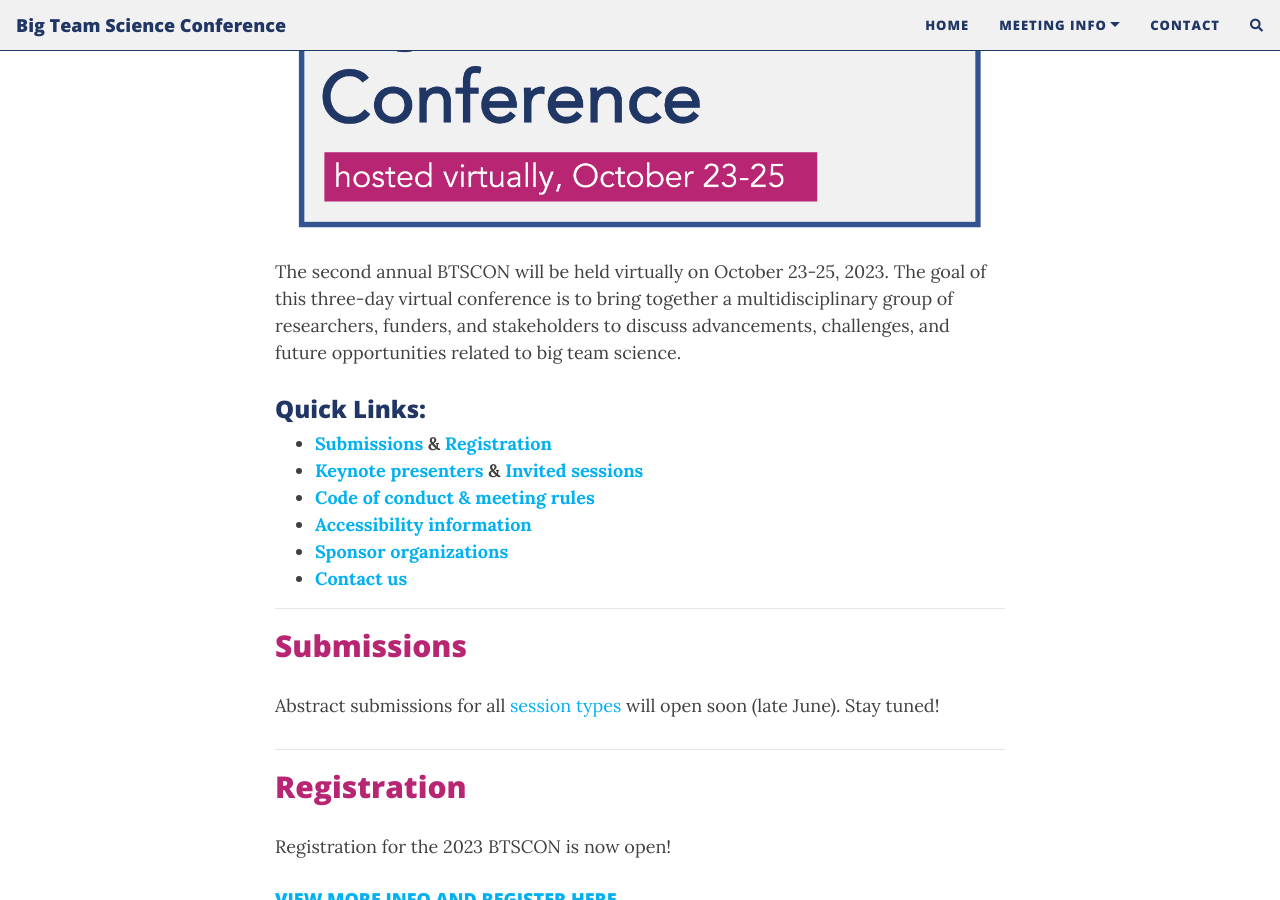
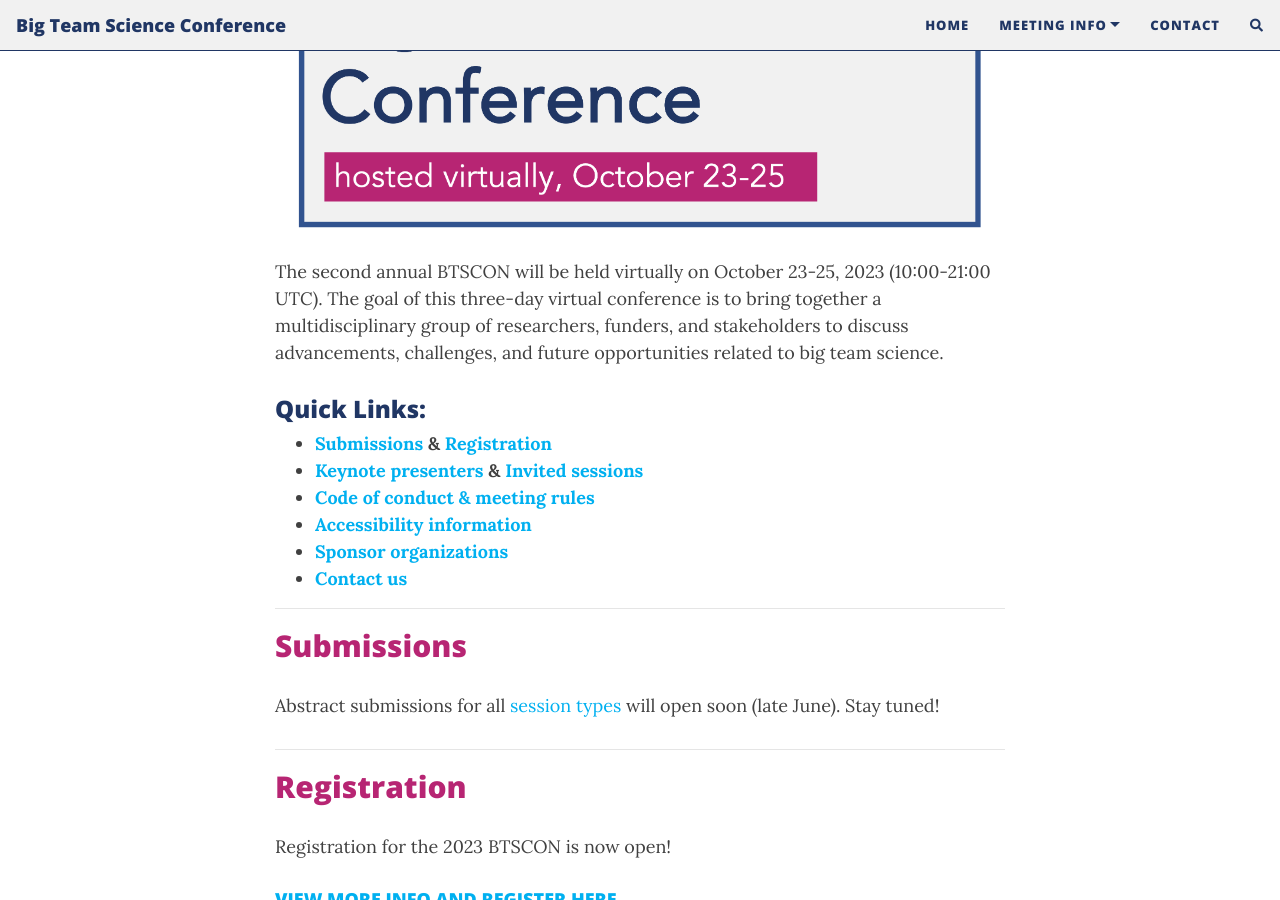
Before and after one commit to bigteamscienceconference/bigteamscienceconference.github.io, a Jekyll site: the page built from index.md, in a window 1280 px wide and 900 px high, scrolled down 316 px. Built offline with Jekyll 4.4.1, drawn with Linux system fonts in a browser that asks for light colours; nearby versions of some CDN libraries; comment, search, counter and statistics services are not loaded.

Commit message:
Update index.md

```diff
--- a/index.md
+++ b/index.md
@@ -6,7 +6,7 @@
 <img src="/assets/img/BTSCon2023_logo.png" alt="" />
 
 
-The second annual BTSCON will be held virtually on October 23-25, 2023. The goal of this three-day virtual conference is to bring together a multidisciplinary group of researchers, funders, and stakeholders to discuss advancements, challenges, and future opportunities related to big team science.
+The second annual BTSCON will be held virtually on October 23-25, 2023 (10:00-21:00 UTC). The goal of this three-day virtual conference is to bring together a multidisciplinary group of researchers, funders, and stakeholders to discuss advancements, challenges, and future opportunities related to big team science.
 
 ### Quick Links:
 * <b><a href="#submissions">Submissions</a> & <a href="{{site.baseurl}}/registration/">Registration</a></b>
```
